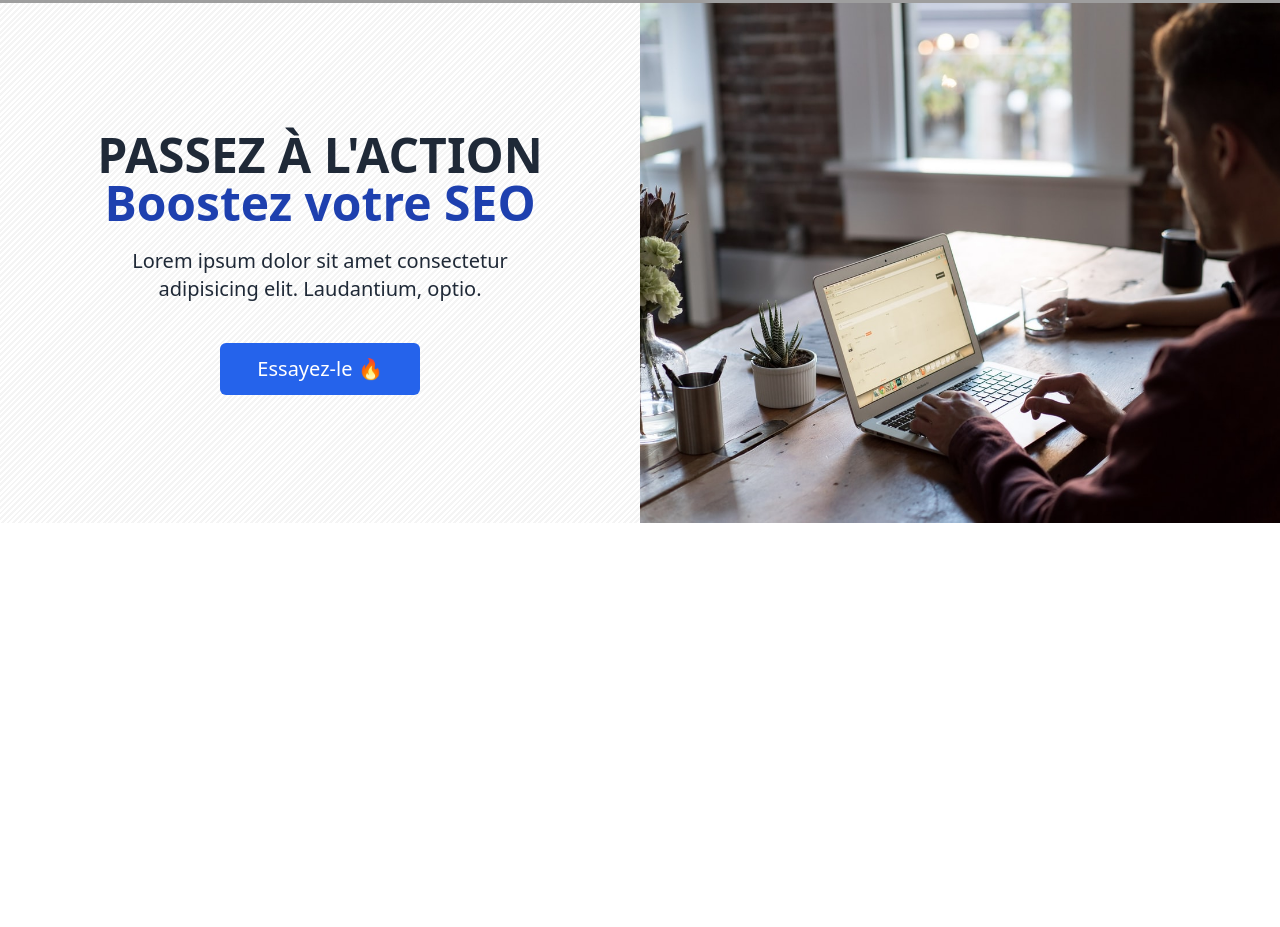
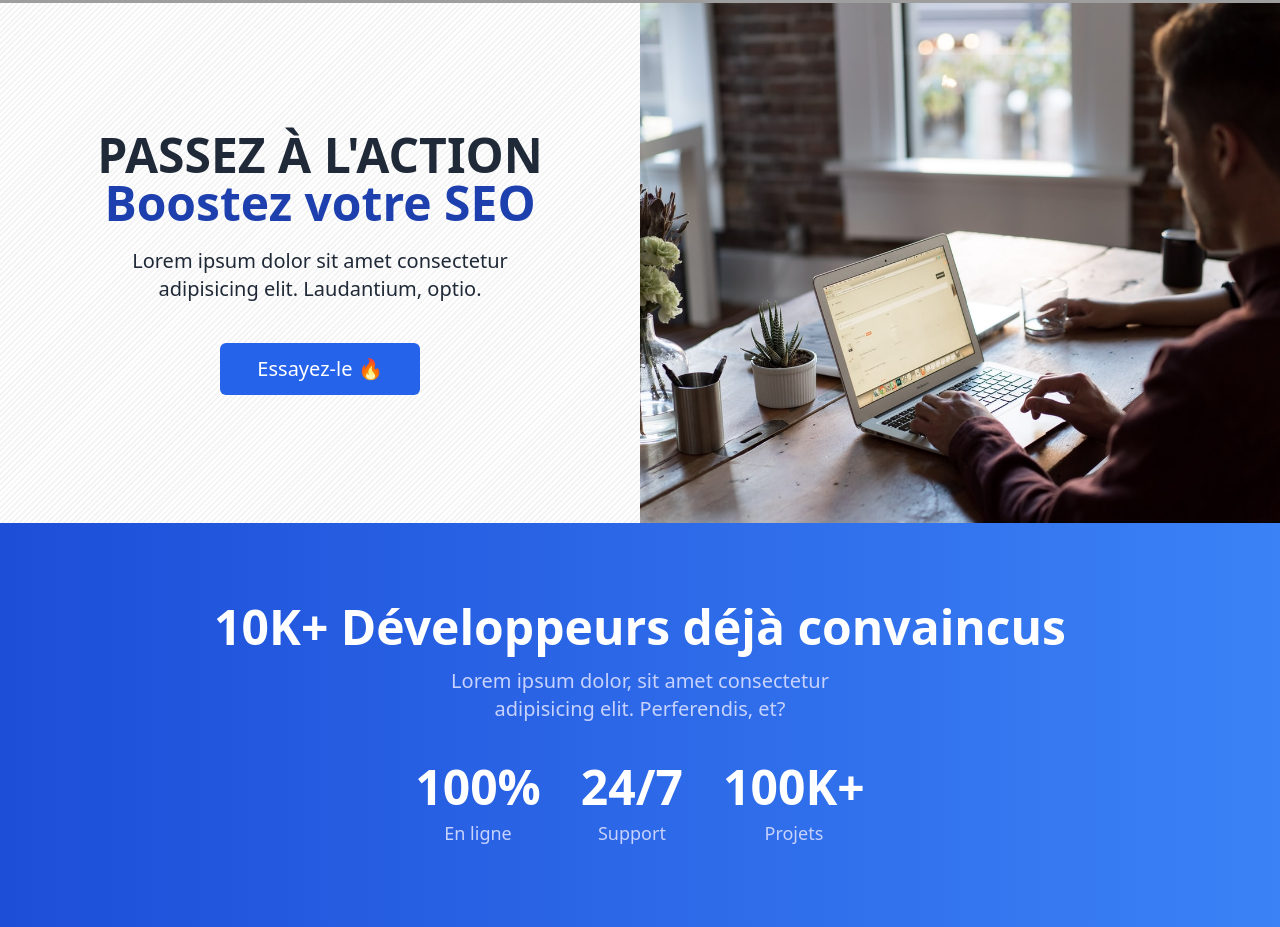
Before and after one commit to LuisRodrigues8019/landing-page, a website: page index.html in a window 1280 px wide. Shown: the part 765-1692 px from the top of the page. Before the commit the page ends 1288 px from the top, so only its background shows below. Drawn offline with Linux system fonts and the light colour scheme; grey boxes are pictures that could not be loaded.

Commit message:
Blue Banner Section

```diff
--- a/index.html
+++ b/index.html
@@ -168,6 +168,40 @@
         />
       </div>
     </section>
+
+    <!-- Bandeau bleu -->
+    <section
+      class="bg-gradient-to-r from-blue-700 to-blue-500 py-12 px-4 text-center sm:py-16 sm:px-6 lg:px-8 lg:py-20"
+    >
+      <h2 class="text-3xl font-extrabold text-white md:text-5xl">
+        10K+ Développeurs déjà convaincus
+      </h2>
+      <p
+        class="mt-3 px-4 text-md text-indigo-200 max-w-md mx-auto sm:text-xl sm:mt-4 md:max-w-lg"
+      >
+        Lorem ipsum dolor, sit amet consectetur adipisicing elit. Perferendis,
+        et?
+      </p>
+
+      <div
+        class="flex justify-center items-center mt-10 flex-col space-y-10 sm:space-y-0 sm:space-x-10 sm:flex-row"
+      >
+        <div class="flex flex-col justify-center items-center">
+          <p class="text-4xl font-extrabold text-white md:text-5xl">100%</p>
+          <p class="mt-2 text-lg font-medium text-indigo-200">En ligne</p>
+        </div>
+
+        <div class="flex flex-col justify-center items-center">
+          <p class="text-4xl font-extrabold text-white md:text-5xl">24/7</p>
+          <p class="mt-2 text-lg font-medium text-indigo-200">Support</p>
+        </div>
+
+        <div class="flex flex-col justify-center items-center">
+          <p class="text-4xl font-extrabold text-white md:text-5xl">100K+</p>
+          <p class="mt-2 text-lg font-medium text-indigo-200">Projets</p>
+        </div>
+      </div>
+    </section>
     <script src="app.js"></script>
   </body>
 </html>
```
Also changed, not shown: dist/output.css.
